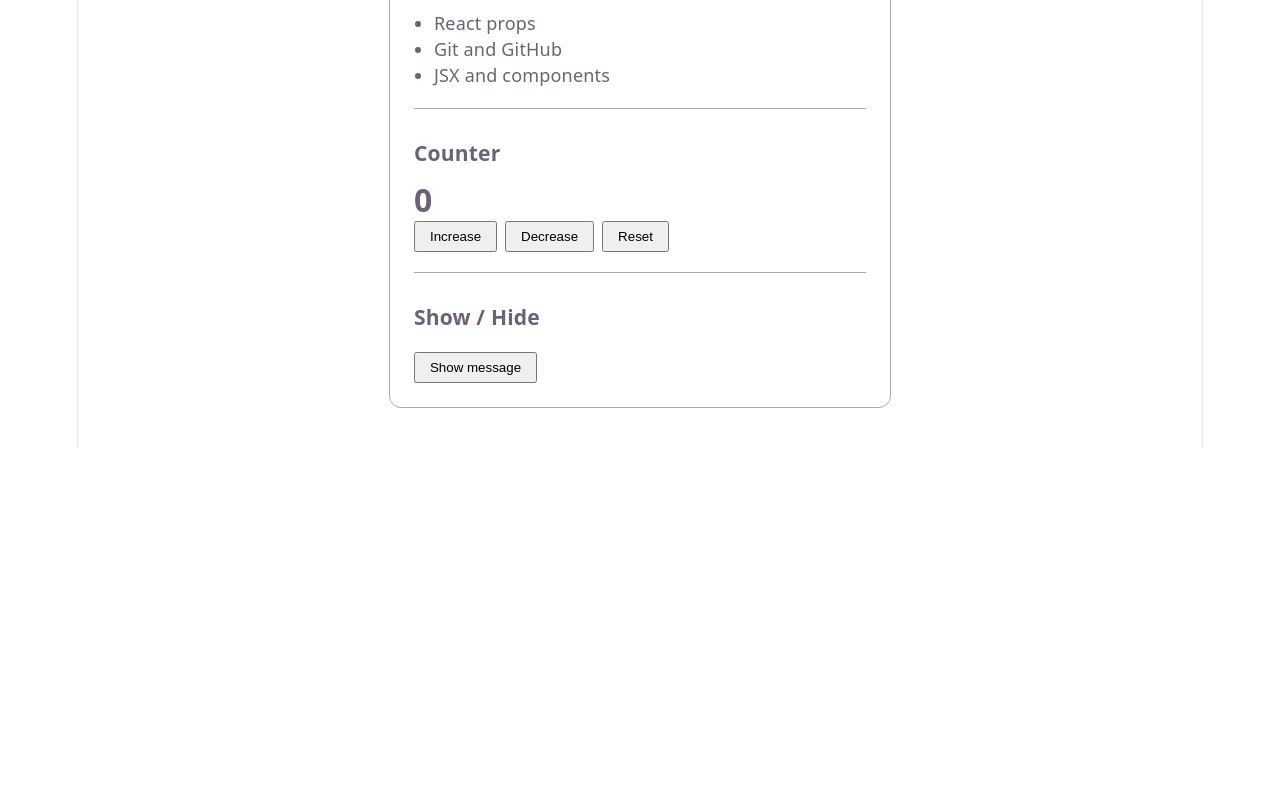
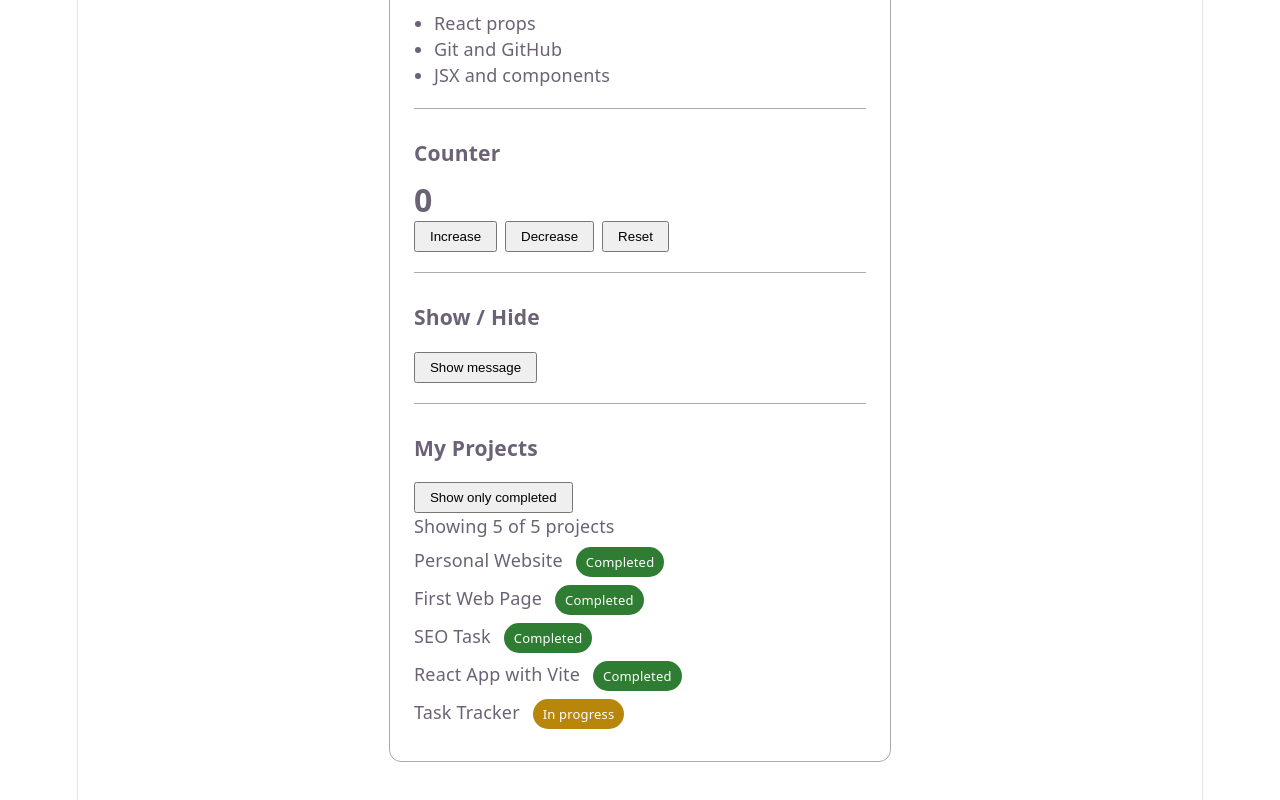
Before and after one commit to sdshakilabegam/react-app, a React (Vite) app: page / in a window 1280 px wide. Shown: the part 606-1406 px from the top of the page. Before the commit the page ends 1054 px from the top, so only its background shows below. Built offline with nearby package versions, Linux system fonts and the light colour scheme.

Commit message:
Add ProjectList with conditional rendering, keys and completed filter

```diff
--- a/src/App.css
+++ b/src/App.css
@@ -70,3 +70,34 @@
   padding: 6px 14px;
   cursor: pointer;
 }
+.project-box {
+  margin-top: 20px;
+  border-top: 1px solid #aaa;
+  padding-top: 10px;
+}
+.project-box button {
+  padding: 6px 14px;
+  cursor: pointer;
+}
+.project-box ul {
+  list-style: none;
+  padding: 0;
+  margin: 8px 0;
+}
+.project-box li {
+  margin: 8px 0;
+}
+.status-label {
+  display: inline-block;
+  color: white;
+  padding: 2px 10px;
+  margin-left: 8px;
+  border-radius: 999px;
+  font-size: 13px;
+}
+.status-done {
+  background: #2e7d32;
+}
+.status-progress {
+  background: #b8860b;
+}
--- a/src/App.jsx
+++ b/src/App.jsx
@@ -4,6 +4,7 @@ import InfoBox from "./components/InfoBox";
 import AboutMe from "./components/AboutMe";
 import Counter from "./components/Counter";
 import ShowHide from "./components/ShowHide";
+import ProjectList from "./components/ProjectList";
 
 function App() {
   return (
@@ -21,6 +22,7 @@ function App() {
 
       <Counter />
       <ShowHide />
+      <ProjectList />
     </div>
   );
 }
--- /dev/null
+++ b/src/components/ProjectList.jsx
@@ -0,0 +1,44 @@
+import { useState } from "react";
+import StatusLabel from "./StatusLabel";
+
+const projects = [
+  { id: 1, name: "Personal Website", status: "completed" },
+  { id: 2, name: "First Web Page", status: "completed" },
+  { id: 3, name: "SEO Task", status: "completed" },
+  { id: 4, name: "React App with Vite", status: "completed" },
+  { id: 5, name: "Task Tracker", status: "in progress" },
+];
+
+function ProjectList() {
+  const [onlyCompleted, setOnlyCompleted] = useState(false);
+
+  const visibleProjects = onlyCompleted
+    ? projects.filter((project) => project.status === "completed")
+    : projects;
+
+  return (
+    <div className="project-box">
+      <h3>My Projects</h3>
+
+      <button onClick={() => setOnlyCompleted(!onlyCompleted)}>
+        {onlyCompleted ? "Show all" : "Show only completed"}
+      </button>
+
+      <p>
+        Showing {visibleProjects.length} of {projects.length} projects
+      </p>
+
+      {visibleProjects.length === 0 && <p>No projects found.</p>}
+
+      <ul>
+        {visibleProjects.map((project) => (
+          <li key={project.id}>
+            {project.name} <StatusLabel status={project.status} />
+          </li>
+        ))}
+      </ul>
+    </div>
+  );
+}
+
+export default ProjectList;
--- /dev/null
+++ b/src/components/StatusLabel.jsx
@@ -0,0 +1,8 @@
+function StatusLabel({ status }) {
+  if (status === "completed") {
+    return <span className="status-label status-done">Completed</span>;
+  }
+  return <span className="status-label status-progress">In progress</span>;
+}
+
+export default StatusLabel;
```
Also changed, not shown: notes/keys-and-conditional-rendering.md (added, +32 -0 lines).
